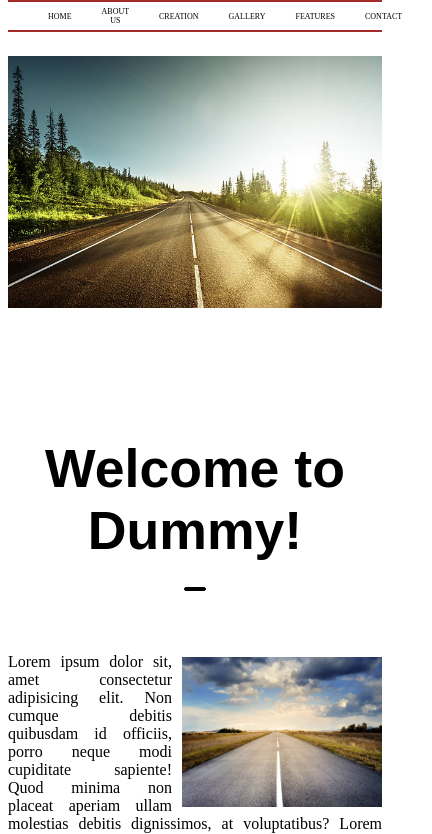
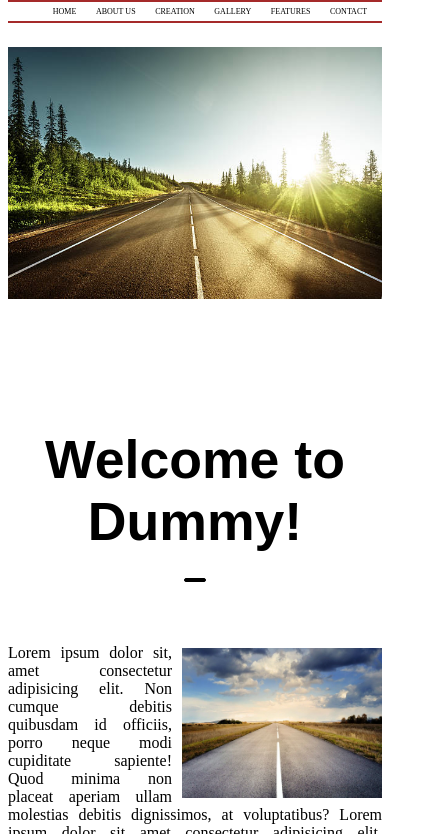
Before and after one commit to dev-hamza7977/Dummy-website, a plain HTML site: page index.html in a window 390 px wide. Shown: the part 101-935 px from the top of the page, 432 px wide, since content can reach past the window. Drawn offline with Linux system fonts and the light colour scheme.

Commit message:
updated with media query

```diff
--- a/style.css
+++ b/style.css
@@ -137,7 +137,7 @@ hr {
 }
 
 
-@media only screen and (max-width:768px) {
+@media only screen and (max-width:1200px) {
     .logo {
         font-family: 'Lucida Sans', 'Lucida Sans Regular', 'Lucida Grande', 'Lucida Sans Unicode', Geneva, Verdana, sans-serif;
         font-size: 15px;
@@ -176,7 +176,7 @@ hr {
 
     .list {
         font-size: 8px;
-        padding-right: 30px;
+        padding-right: 10px;
         text-align: center;
     }
 
```
